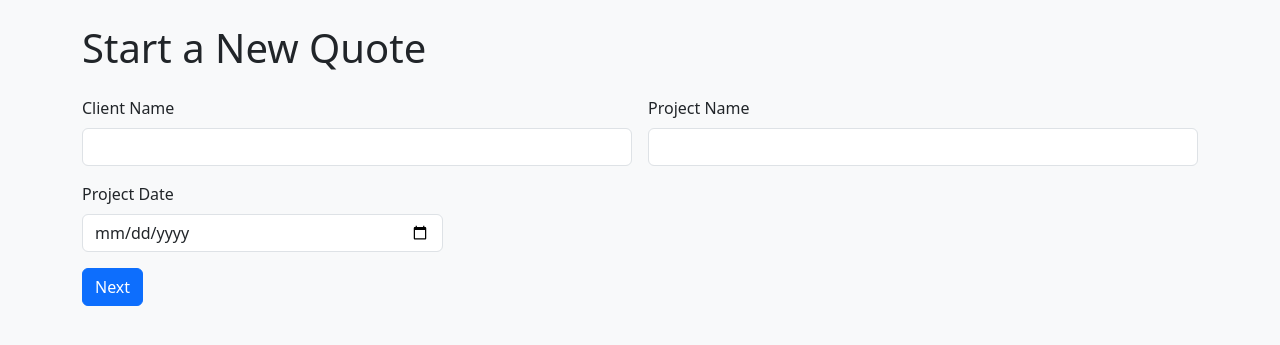
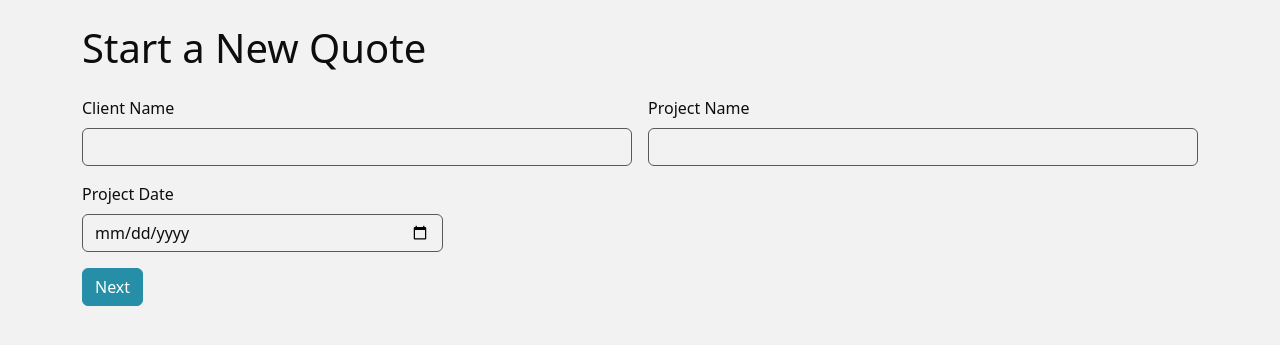
Before and after one commit to sbcybersolutions/quote-app, a Flask app: page / in a window 1280 px wide. Shown: the top 345 px of the page. Run offline with Flask 3, Linux system fonts and the light colour scheme.

Commit message:
added initial styles.css

```diff
--- /dev/null
+++ b/app/static/styles.css
@@ -0,0 +1,52 @@
+:root {
+  --bs-body-bg:    #F2F2F2;  /* page background */
+  --bs-body-color: #0D0D0D;  /* default text */
+  --bs-primary:    #268EA6;  /* primary buttons, links */
+  --bs-secondary:  #A68A56;  /* secondary buttons, accents */
+  --bs-dark:       #595959;  /* borders, form controls */
+  --bs-light:      #F2F2F2;  /* card/footer backgrounds */
+}
+
+/* Base page colors */
+body {
+  background-color: var(--bs-body-bg);
+  color:            var(--bs-body-color);
+}
+
+/* Buttons */
+.btn-primary {
+  background-color: var(--bs-primary);
+  border-color:     var(--bs-primary);
+}
+.btn-primary:hover,
+.btn-primary:focus {
+  background-color: var(--bs-primary);
+  border-color:     var(--bs-primary);
+}
+
+.btn-secondary {
+  background-color: var(--bs-secondary);
+  border-color:     var(--bs-secondary);
+}
+.btn-secondary:hover,
+.btn-secondary:focus {
+  background-color: var(--bs-secondary);
+  border-color:     var(--bs-secondary);
+}
+
+/* Form controls */
+.form-control {
+  border-color: var(--bs-dark);
+}
+
+/* Table headers (if you use tables) */
+.table thead {
+  background-color: var(--bs-primary);
+  color:            var(--bs-light);
+}
+
+/* Cards (if you use cards) */
+.card {
+  background-color: var(--bs-light);
+  color:            var(--bs-body-color);
+}
--- a/app/templates/base.html
+++ b/app/templates/base.html
@@ -5,10 +5,19 @@
   <title>{% block title %}Quote App{% endblock %}</title>
   <meta name="viewport" content="width=device-width, initial-scale=1">
 
-  <!-- Bootstrap 5 CDN -->
-  <link href="https://cdn.jsdelivr.net/npm/bootstrap@5.3.0/dist/css/bootstrap.min.css" rel="stylesheet">
+  <!-- Bootstrap 5 -->
+  <link
+    href="https://cdn.jsdelivr.net/npm/bootstrap@5.3.0/dist/css/bootstrap.min.css"
+    rel="stylesheet"
+  >
+
+  <!-- Your custom overrides -->
+  <link
+    rel="stylesheet"
+    href="{{ url_for('static', filename='styles.css') }}"
+  >
 </head>
-<body class="bg-light text-dark">
+<body>
   <div class="container py-4">
     {% block content %}{% endblock %}
   </div>
```
